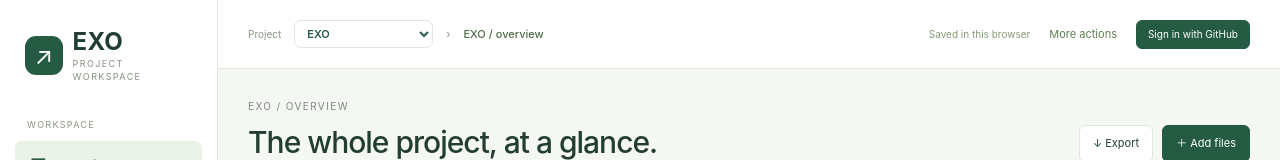
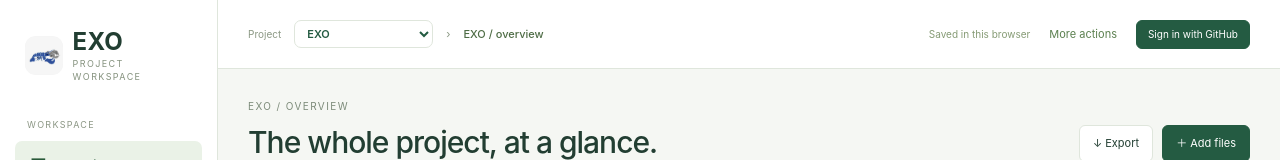
Before and after one commit to IEEE-USF-EXO/exo-workspace, a plain HTML site: page index.html in a window 1280 px wide. Shown: the top 160 px of the page. Drawn offline with nearby package versions, Linux system fonts and the light colour scheme.

Commit message:
changed project icon image

```diff
--- a/index.html
+++ b/index.html
@@ -4,6 +4,7 @@
     <meta charset="utf-8" />
     <meta name="viewport" content="width=device-width,initial-scale=1" />
     <title>EXO · Project workspace</title>
+    <link rel="icon" type="image/png" href="project-icon.png" />
     <link rel="stylesheet" href="style.css" />
     <!-- Supabase JavaScript SDK CDN -->
     <script src="https://cdn.jsdelivr.net/npm/@supabase/supabase-js@2"></script>
@@ -12,7 +13,9 @@
     <div class="app">
       <aside class="sidebar">
         <div class="brand">
-          <div class="brand-mark">↗</div>
+          <div class="brand-mark">
+            <img src="project-icon.png" alt="EXO project icon" />
+          </div>
           <div><b>EXO</b><small>PROJECT WORKSPACE</small></div>
         </div>
         <div class="nav-label">WORKSPACE</div>
--- a/style.css
+++ b/style.css
@@ -138,10 +138,15 @@ h3 {
   place-items: center;
   width: 39px;
   height: 39px;
-  background: var(--green);
   border-radius: 11px;
-  color: #fff;
-  font-size: 24px;
+  overflow: hidden;
+  background: #f5f5f5;
+}
+.brand-mark img {
+  display: block;
+  width: 100%;
+  height: 100%;
+  object-fit: contain;
 }
 .brand b {
   font-size: 24px;
```
Also changed, not shown: project-icon.png (added).
